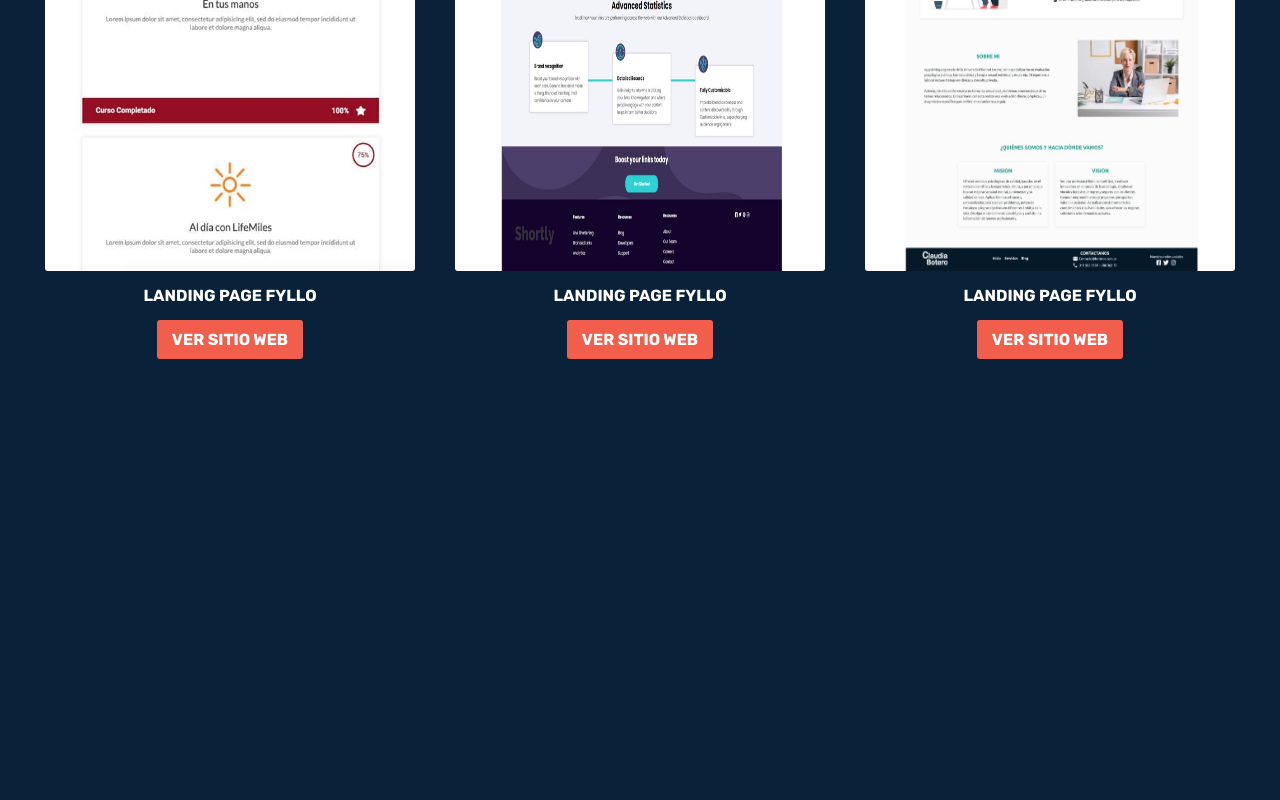
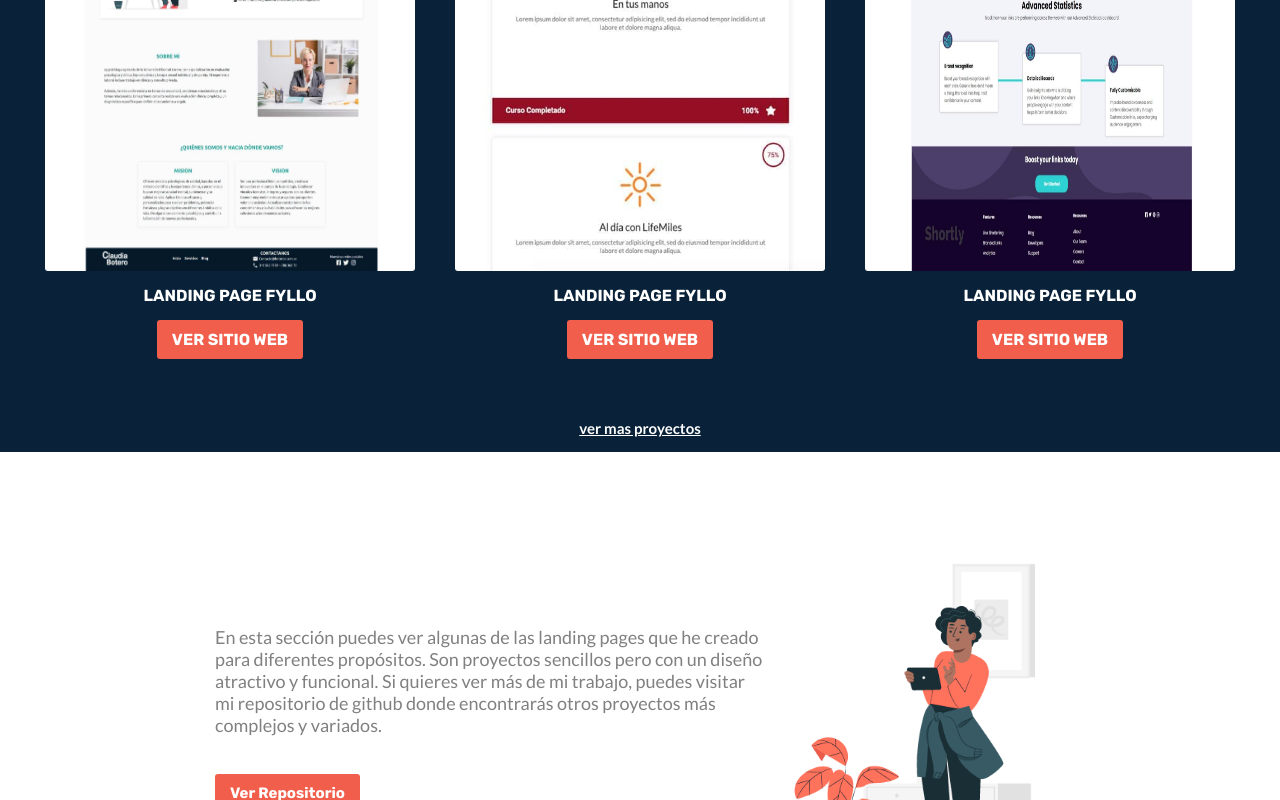
Before and after one commit to Danilett0/Daniletto, a React (Create React App) app: page /Portafolio in a window 1280 px wide. Shown: the part 2000-2800 px from the top of the page. Before the commit the page ends 2434 px from the top, so only its background shows below. Built offline with nearby package versions, Linux system fonts and the light colour scheme.

Commit message:
fix preguntas frecuentes

```diff
--- a/src/Components/PreguntasFrecuentes.jsx
+++ b/src/Components/PreguntasFrecuentes.jsx
@@ -7,8 +7,8 @@ function PreguntasFrecuentes() {
   const [preguntaExpandida, setPreguntaExpandida] = useState("0px");
   const respuestaRef = useRef(null);
 
-  function handleClick(index) {
-    setPreguntaExpandida(index === preguntaExpandida ? null : index);
+  function handleClick(id) {
+    setPreguntaExpandida(id === preguntaExpandida ? null : id);
   }
 
   return (
@@ -16,14 +16,14 @@ function PreguntasFrecuentes() {
       <h2>PREGUNTAS FRECUENTES</h2>
       {preguntasFrecuentes.map((preguntaFrecuente) => (
         <div className="Pregunta" key={preguntaFrecuente.id}>
-          <h4 onClick={() => handleClick(preguntasFrecuentes.id)}>
+          <h4 onClick={() => handleClick(preguntaFrecuente.id)}>
             <FaArrowCircleDown className="icon" /> {preguntaFrecuente.pregunta}
           </h4>
           <div
             className="Respuesta"
             style={{
               height:
-                preguntaExpandida === preguntasFrecuentes.id ? "100px" : "0px",
+                preguntaExpandida === preguntaFrecuente.id ? "100px" : "0px",
               overflow: "hidden",
               transition: "height 0.5s ease-in-out",
             }}
--- a/src/Pages/About.jsx
+++ b/src/Pages/About.jsx
@@ -29,6 +29,10 @@ function About(props) {
               de mis errores. Soy responsable y respetuoso con mis clientes,
               compañeros y mi trabajo.
             </p>
+            <div className="GitHub">
+              <p>Te invito a visitar mi perfil en GitHb para ver mas sobre mis proyectos</p>
+              <Link to="https://github.com/Danilett0">Ver Repositorio </Link>
+            </div>
           </div>
 
           <div className="Imagen">
--- a/src/Pages/Portafolio.jsx
+++ b/src/Pages/Portafolio.jsx
@@ -1,10 +1,16 @@
-import React from "react";
+import React, { useState } from "react";
 import { Link } from "react-router-dom";
 import { VisualEffectTopWhite } from "../Components/ShapeVisualEffects";
 import "../App.css";
 import "../styles/pages/Portafolio.css";
 
 function Portafolio() {
+  const [showProyectos, setShowProyectos] = useState(false);
+
+  const Mostrar = () => {
+    setShowProyectos(true);
+  };
+
   return (
     <div className="Portafolio">
       <div className="Encabezado">
@@ -40,22 +46,29 @@ function Portafolio() {
             </Link>
           </div>
           <div className="Proyecto">
+            <img src="/images/FincaRaiz.jpeg" alt="imagen de proyecto" />
+            <h4>Landing Page Fyllo</h4>
+            <Link to="https://danilett0.github.io/Pagina-Web-Finca-Raiz/">
+              VER SITIO WEB
+            </Link>
+          </div>
+          <div className="Proyecto">
             <img src="/images/BookMark.jpeg" alt="imagen de proyecto" />
             <h4>Landing Page Fyllo</h4>
             <Link to="https://danilett0.github.io/Landing-Page-Bokmark/">
               VER SITIO WEB
             </Link>
           </div>
+        </div>
+
+        <div className="Box-Proyectos">
           <div className="Proyecto">
-            <img src="/images/FincaRaiz.jpeg" alt="imagen de proyecto" />
+            <img src="/images/ClaudiaBotero.jpeg" alt="imagen de proyecto" />
             <h4>Landing Page Fyllo</h4>
-            <Link to="https://danilett0.github.io/Pagina-Web-Finca-Raiz/">
+            <Link to="https://danilett0.github.io/Landing-Page-Psicologa/">
               VER SITIO WEB
             </Link>
           </div>
-        </div>
-
-        <div className="Box-Proyectos">
           <div className="Proyecto">
             <img src="/images/LifeMiles.jpg" alt="imagen de proyecto" />
             <h4>Landing Page Fyllo</h4>
@@ -70,13 +83,28 @@ function Portafolio() {
               VER SITIO WEB
             </Link>
           </div>
-          <div className="Proyecto">
-            <img src="/images/ClaudiaBotero.jpeg" alt="imagen de proyecto" />
-            <h4>Landing Page Fyllo</h4>
-            <Link to="https://danilett0.github.io/Landing-Page-Psicologa/">
-              VER SITIO WEB
+        </div>
+        <div className="MasProyectos">
+          {!showProyectos && <p onClick={Mostrar}> ver mas proyectos</p>}
+          {showProyectos && <div>mas proyectos aqui</div>}
+        </div>
+      </div>
+
+      <div className="OtrosProyectos">
+        <div>
+          <p>
+            En esta sección puedes ver algunas de las landing pages que he
+            creado para diferentes propósitos. Son proyectos sencillos pero con
+            un diseño atractivo y funcional. Si quieres ver más de mi trabajo,
+            puedes visitar mi repositorio de github donde encontrarás otros
+            proyectos más complejos y variados. <br />
+            <br />
+            <br />
+            <Link to="https://github.com/Danilett0?tab=repositories">
+              Ver Repositorio{" "}
             </Link>
-          </div>
+          </p>
+          <img src="/images/Person.png" alt="Persona" />
         </div>
       </div>
     </div>
--- a/src/styles/pages/About.css
+++ b/src/styles/pages/About.css
@@ -24,6 +24,31 @@
 .About .Box-Perfil .Perfil .Descripcion {
   width: 60%;
 }
+
+.About .Box-Perfil .Perfil .Descripcion .GitHub{
+  margin-top: 50px;
+}
+
+.About .Box-Perfil .Perfil .Descripcion .GitHub p{
+  font-size: 14px;
+  color: var(--azul-claro);
+  font-weight: bold;
+  margin-bottom: 20px;
+}
+
+.About .Box-Perfil .Perfil .Descripcion .GitHub a{
+  color: white;
+  padding: 10px 15px;
+  background-color: var(--rojo-claro);
+  text-transform: none;
+  font-size: 15px;
+  border-radius: 3px;
+}
+
+.About .Box-Perfil .Perfil .Descripcion .GitHub a:hover{
+  background-color: var(--rojo-oscuro);
+ }
+
 
 .About .Box-Perfil .Perfil .Descripcion h1 {
   text-align: left;
--- a/src/styles/pages/Portafolio.css
+++ b/src/styles/pages/Portafolio.css
@@ -25,7 +25,7 @@
 }
 
 .Portafolio .Proyectos {
-  padding: 25px;
+  padding: 25px 25px 5px 25px;
 }
 .Portafolio .Proyectos h2 {
   color: white;
@@ -64,6 +64,58 @@
   transition: 0.5s;
 }
 
+.Portafolio .Proyectos .MasProyectos {
+  display: flex;
+  align-items: center;
+  flex-direction: column;
+}
+
+.Portafolio .Proyectos .MasProyectos p {
+  font-weight: bold;
+  color: white;
+  font-size: 15px;
+  text-decoration: underline;
+  cursor: pointer;
+}
+
+.Portafolio .OtrosProyectos {
+  background-color: white;
+  width: 100%;
+  display: flex;
+  justify-content: center;
+}
+
+.Portafolio .OtrosProyectos > div {
+  width: 100%;
+  display: flex;
+  align-items: center;
+  max-width: 900px;
+  padding: 25px;
+  margin: 50px 0px;
+}
+
+.Portafolio .OtrosProyectos p a {
+  color: white;
+  padding: 10px 15px;
+  background-color: var(--rojo-claro);
+  text-transform: none;
+  font-size: 15px;
+  border-radius: 3px;
+}
+
+.Portafolio .OtrosProyectos p a:hover {
+  background-color: var(--rojo-oscuro);
+}
+
+.Portafolio .OtrosProyectos img {
+  width: 100%;
+  max-width: 300px;
+}
+
+.Portafolio .OtrosProyectos p {
+  color: gray;
+}
+
 @keyframes pulse {
   0% {
     transform: scale(1);
```
Also changed, not shown: public/images/Person.png (added).
